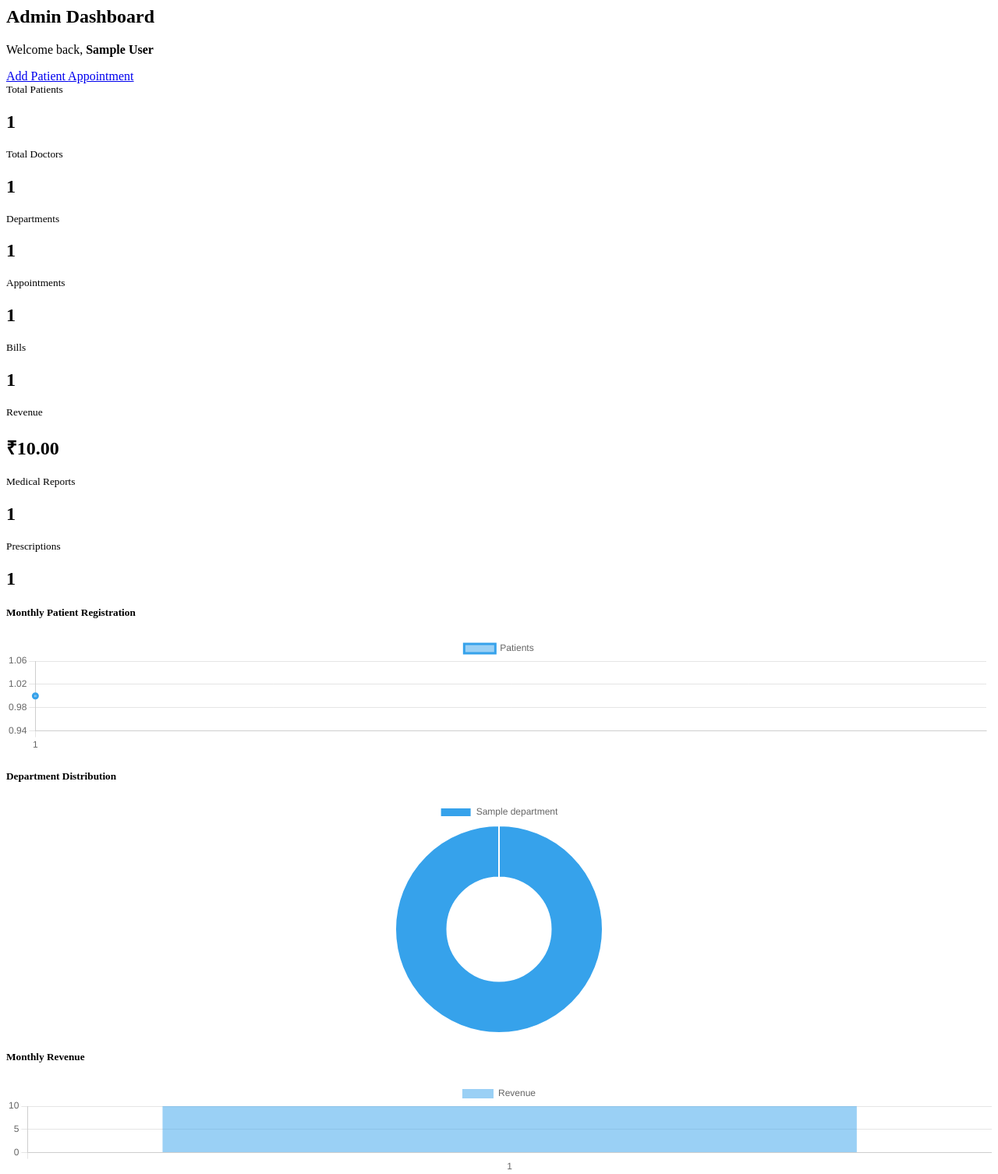
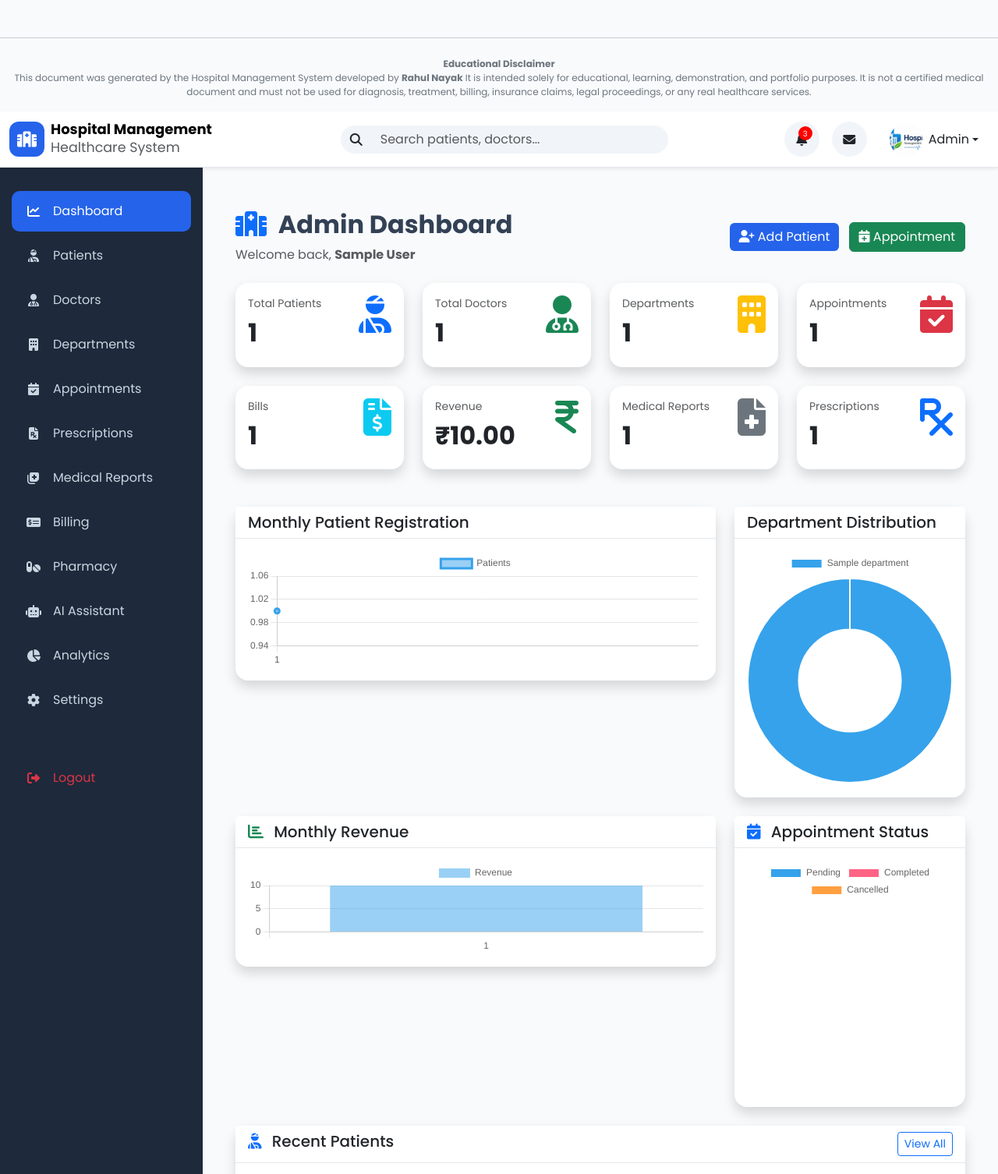
Before and after one commit to Rahul-web087/Hospital-Management-System, a Flask app: page /admin/dashboard in a window 1280 px wide. Shown: the top 1506 px of the page at 78% size. Run offline with Flask 3, Linux system fonts and the light colour scheme; a user stored in the database is signed in; tables that the repository leaves empty hold one stand-in row (values such as "Sample post").

Commit message:
fix dashbord

```diff
--- a/templates/admin/dashboard.html
+++ b/templates/admin/dashboard.html
@@ -1,5 +1,10 @@
+{% extends "layout/base.html" %}
+
+{% block title %}
+Admin Dashboard
+{% endblock %}
+
 {% block content %}
-
 <div class="container-fluid py-4">
 
     <!-- ============================= -->
--- a/templates/layout/sidebar.html
+++ b/templates/layout/sidebar.html
@@ -3,12 +3,36 @@
     <ul>
 
         <!-- Dashboard -->
-        <li>
+<li>
+
+    {% if current_user.is_authenticated %}
+
+        {% if current_user.is_admin %}
+            <a href="{{ url_for('admin.dashboard') }}" class="active">
+
+        {% elif current_user.is_doctor %}
+            <a href="{{ url_for('doctor.dashboard') }}" class="active">
+
+        {% elif current_user.is_patient %}
+            <a href="{{ url_for('patient.dashboard') }}" class="active">
+
+        {% else %}
             <a href="{{ url_for('home') }}" class="active">
-                <i class="fas fa-chart-line"></i>
-                <span>Dashboard</span>
-            </a>
-        </li>
+        {% endif %}
+
+    {% else %}
+
+        <a href="{{ url_for('home') }}" class="active">
+
+    {% endif %}
+
+        <i class="fas fa-chart-line"></i>
+        <span>Dashboard</span>
+
+    </a>
+
+
+</li>
 
         <!-- Patients -->
         <li>
```
